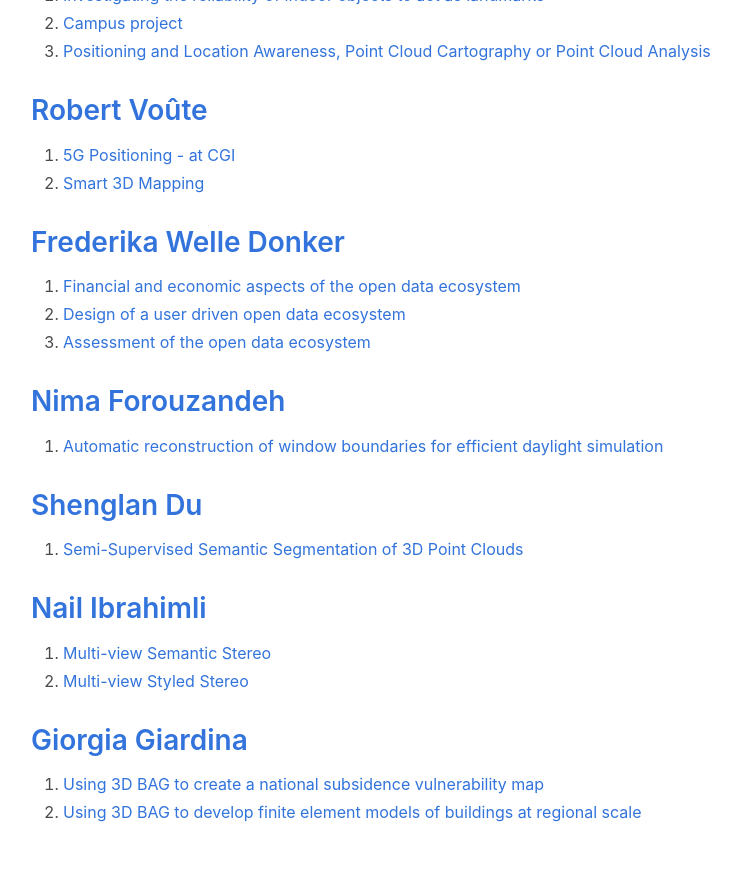
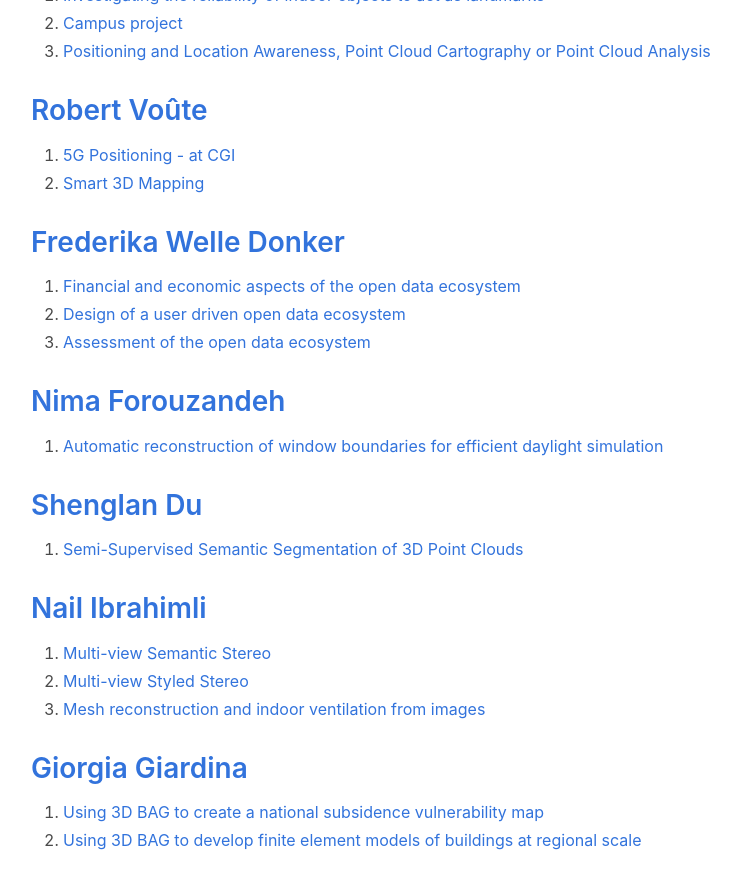
Before and after one commit to tudelft3d/geo2020, a Jekyll site: the page built from potentialtopics/index.md, in a window 1280 px wide and 900 px high, scrolled down 4225 px. Shown: the top 889 px of the window, without its empty margins (33-774 px from the left). Built offline with Jekyll 4.4.1, drawn with Linux system fonts in a browser that asks for light colours; nearby versions of some CDN libraries.

Commit message:
Mesh reconstruction and indoor ventilation from image (with Nadine)

```diff
--- a/potentialtopics/index.md
+++ b/potentialtopics/index.md
@@ -190,6 +190,8 @@
 ## [Nail Ibrahimli](https://mirmix.github.io)
 1. [Multi-view Semantic Stereo](https://3d.bk.tudelft.nl/education/msctopics/#multi-view-semantic-stereo)
 2. [Multi-view Styled Stereo](https://3d.bk.tudelft.nl/education/msctopics/#multi-view-styled-stereo)
+3. [Mesh reconstruction and indoor ventilation from images](https://3d.bk.tudelft.nl/education/msctopics/#mesh-reconstruction-and-indoor-ventilation-from-images)
+
 
 ## [Giorgia Giardina ](https://www.tudelft.nl/en/ceg/about-faculty/departments/geoscience-engineering/sections/geo-engineering/staff/academic-staff/giardina-g)
 1. [Using 3D BAG to create a national subsidence vulnerability map](https://3d.bk.tudelft.nl/education/msctopics/#using-3d-bag-to-create-a-national-subsidence-vulnerability-map)
```
